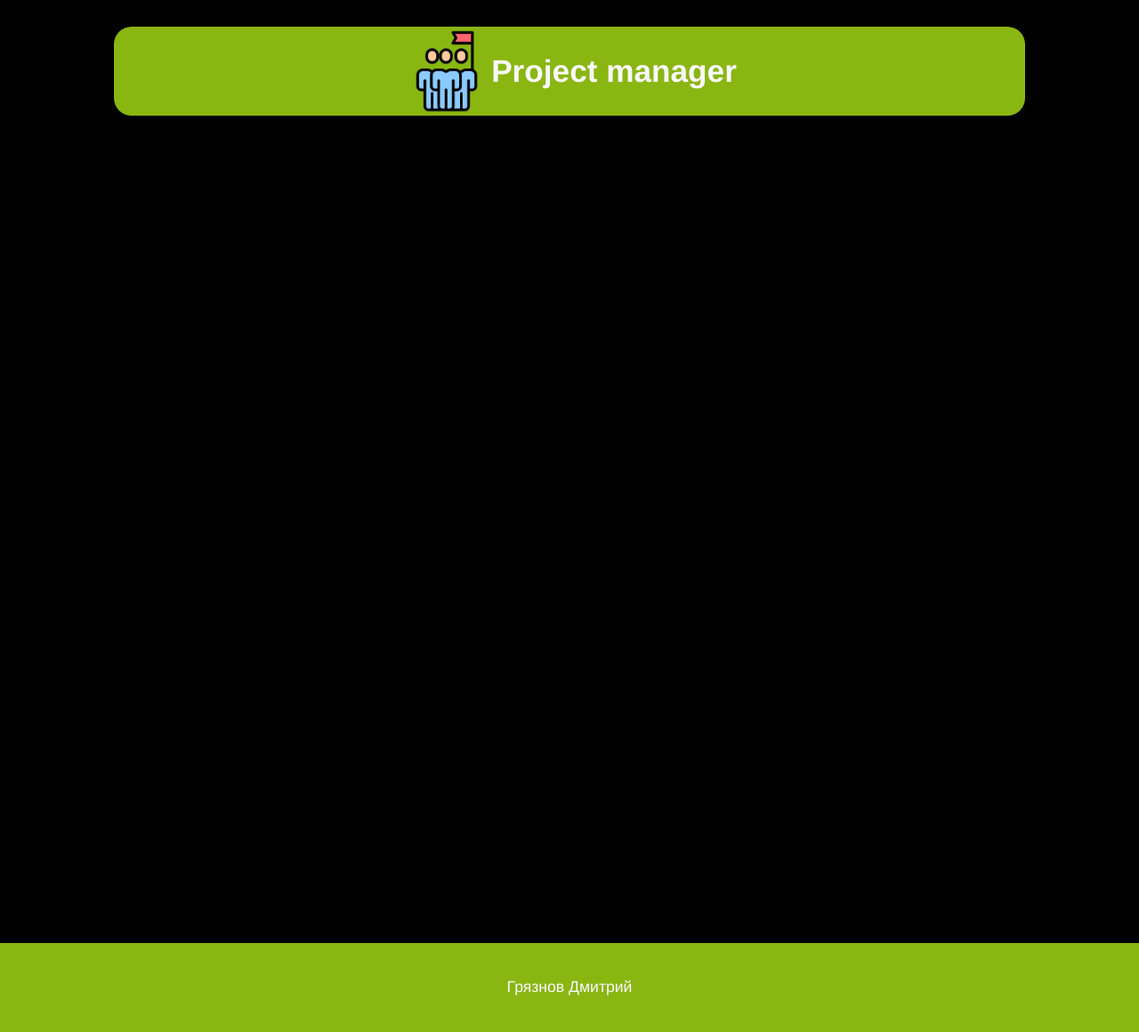
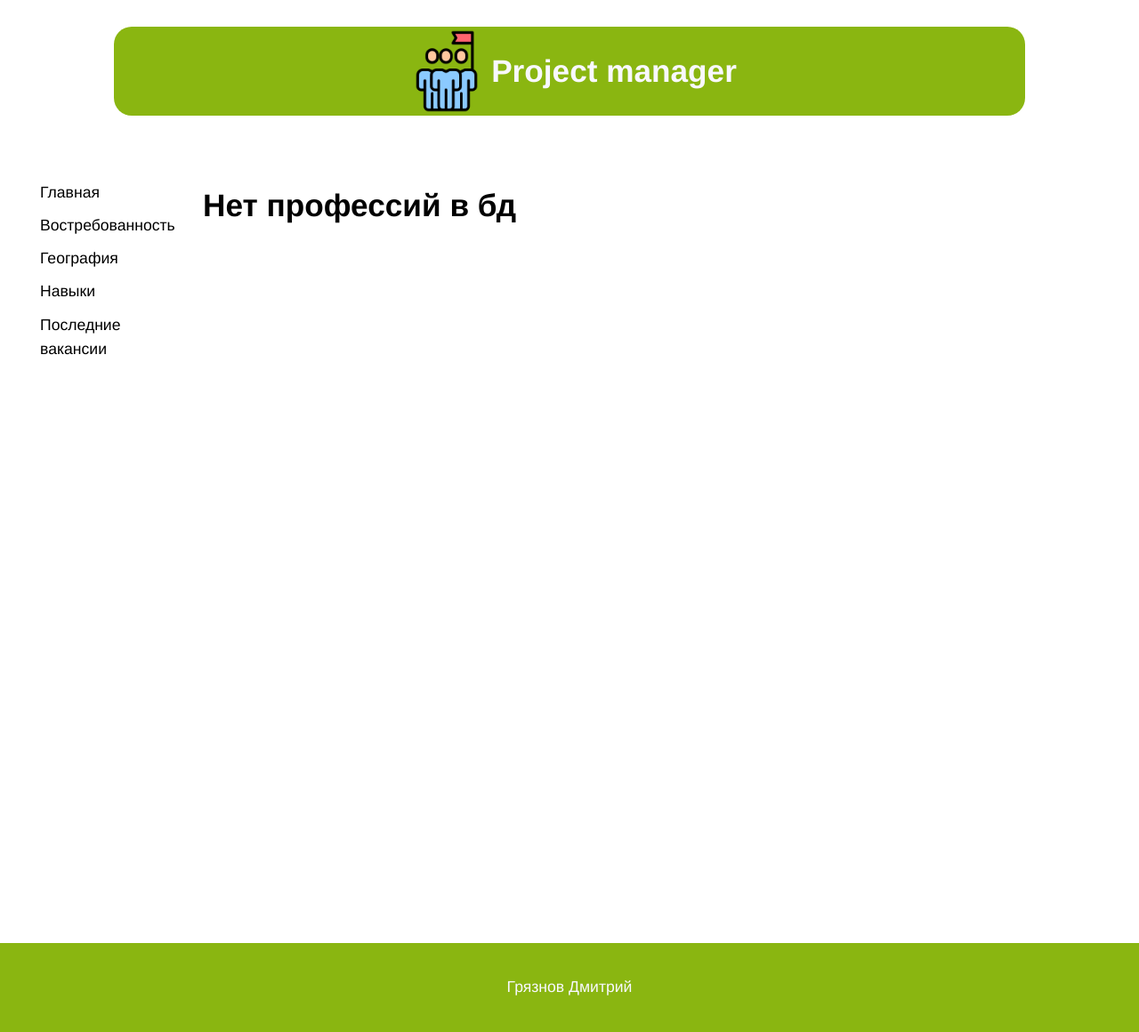
Before and after one commit to millcake666/djangoProjectURFU, a Django app: page / in a window 1280 px wide. Shown: the whole page at 89% size. Run offline with Django 4.2, Linux system fonts and the light colour scheme; data that the repository does not hold is empty.

Commit message:
update styles

```diff
--- a/static/css/base.css
+++ b/static/css/base.css
@@ -2,7 +2,6 @@ body{
     padding: 0;
     margin: 0;
     font: 110%/1.55 "HSE Sans", "Helvetica Neue", Arial, sans-serif;
-    background: black;
 
 }
 
```
